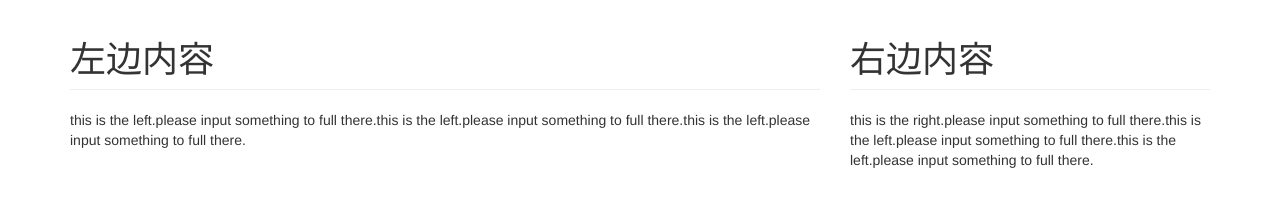
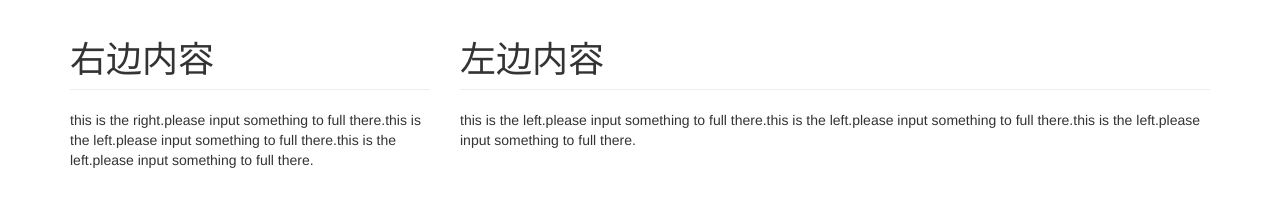
Before and after one commit to mj11331313/bootstrap-new, a plain HTML site: page 2_网页布局.html in a window 1280 px wide. Drawn offline with Linux system fonts and the light colour scheme.

Commit message:
混合响应式网页布局

```diff
--- a/2_网页布局.html
+++ b/2_网页布局.html
@@ -10,11 +10,12 @@
 <body>
     <div class="container">
         <div class="row">
-            <div class="col-sm-8"><!--在一般尺寸电脑上该div占一行的8/12-->
+            <!--让左右内容互换位置显示：-->
+            <div class="col-sm-8 col-sm-push-4"><!--左边内容向右推(push)4个位置-->
                 <h1 class="page-header">左边内容</h1>
                 <p>this is the left.please input something to full there.this is the left.please input something to full there.this is the left.please input something to full there.</p>
             </div>
-            <div class="col-sm-4">
+            <div class="col-sm-4 col-sm-pull-8"><!--右边内容向左拉(pull)8个位置-->
                 <h1 class="page-header">右边内容</h1>
                 <p>this is the right.please input something to full there.this is the left.please input something to full there.this is the left.please input something to full there.</p>
             </div>
```
